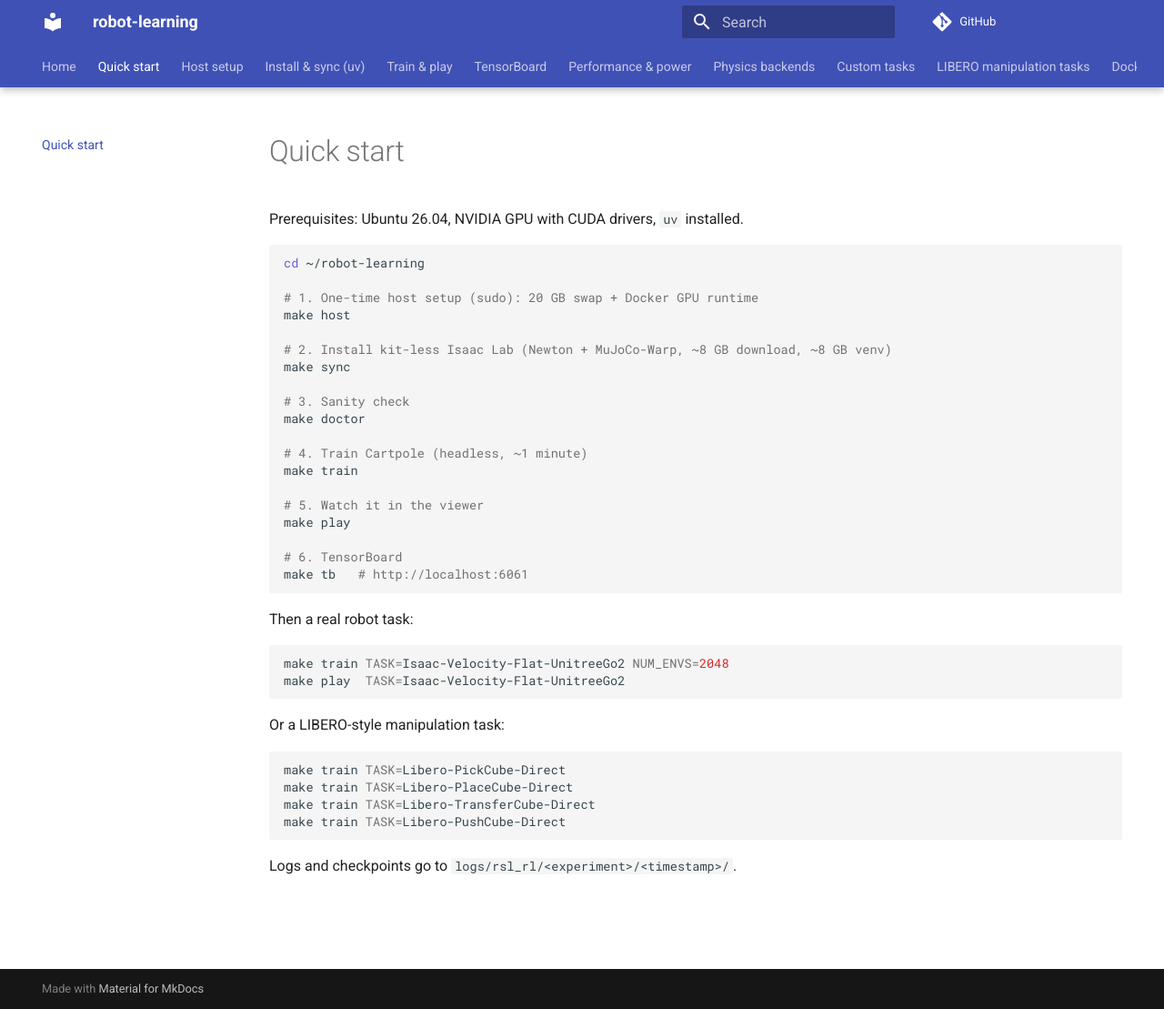
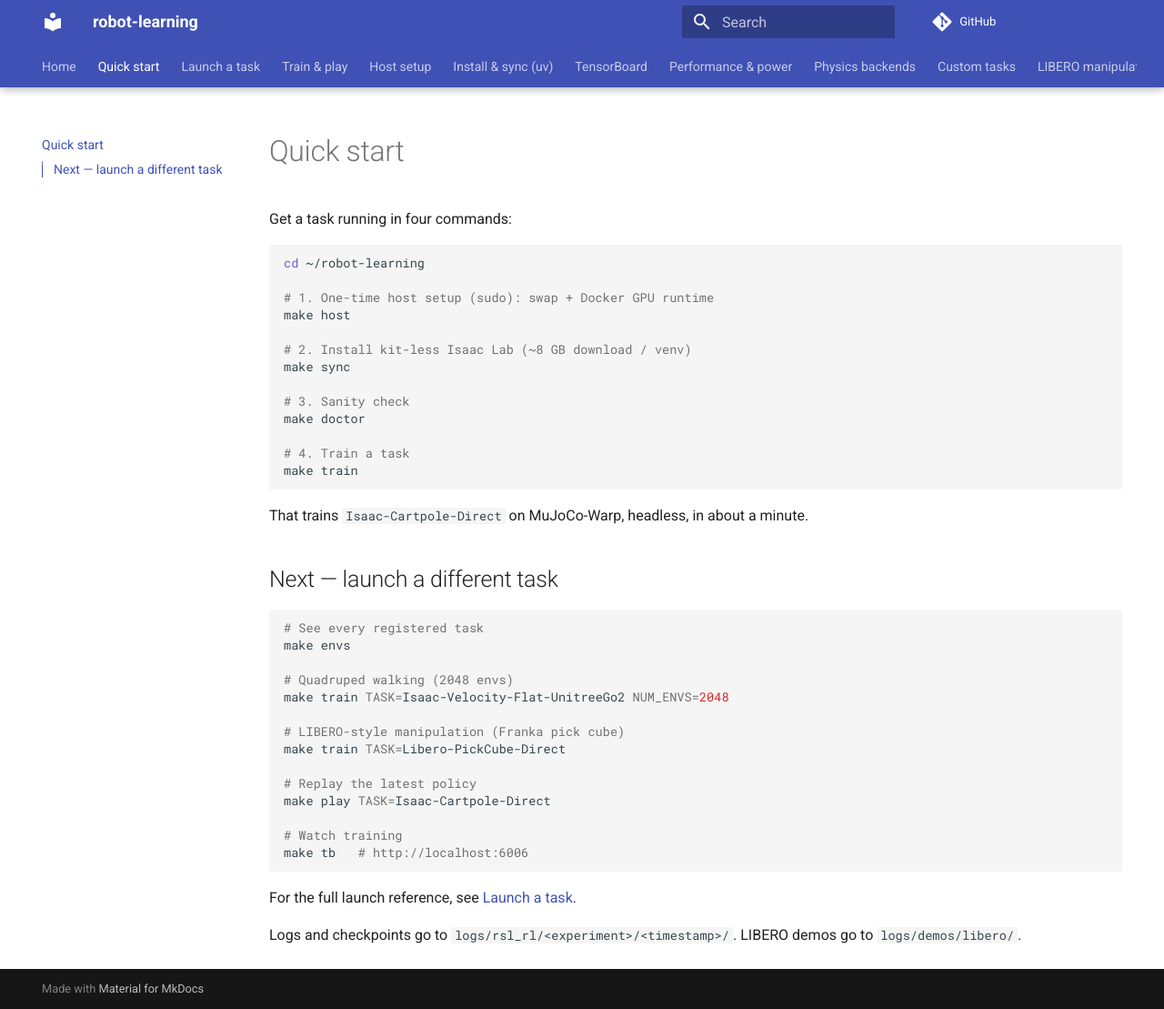
Before and after one commit to Pana1v/robot-learning, an MkDocs documentation site: the page built from docs/quick-start.md, in a window 1280 px wide and 1109 px high. Shown: the whole window at 91% size. Built offline with MkDocs 1.6.1 and Material for MkDocs 9.7.7, drawn with Linux system fonts in a browser that asks for light colours; comment, search, counter and statistics services are not loaded.

Commit message:
docs: refocus on launching tasks

````diff
--- a/docs/quick-start.md
+++ b/docs/quick-start.md
@@ -1,43 +1,44 @@
 # Quick start
 
-Prerequisites: Ubuntu 26.04, NVIDIA GPU with CUDA drivers, `uv` installed.
+Get a task running in four commands:
 
 ```bash
 cd ~/robot-learning
 
-# 1. One-time host setup (sudo): 20 GB swap + Docker GPU runtime
+# 1. One-time host setup (sudo): swap + Docker GPU runtime
 make host
 
-# 2. Install kit-less Isaac Lab (Newton + MuJoCo-Warp, ~8 GB download, ~8 GB venv)
+# 2. Install kit-less Isaac Lab (~8 GB download / venv)
 make sync
 
 # 3. Sanity check
 make doctor
 
-# 4. Train Cartpole (headless, ~1 minute)
+# 4. Train a task
 make train
-
-# 5. Watch it in the viewer
-make play
-
-# 6. TensorBoard
-make tb   # http://localhost:6061
 ```
 
-Then a real robot task:
+That trains `Isaac-Cartpole-Direct` on MuJoCo-Warp, headless, in about a minute.
+
+## Next — launch a different task
 
 ```bash
+# See every registered task
+make envs
+
+# Quadruped walking (2048 envs)
 make train TASK=Isaac-Velocity-Flat-UnitreeGo2 NUM_ENVS=2048
-make play  TASK=Isaac-Velocity-Flat-UnitreeGo2
+
+# LIBERO-style manipulation (Franka pick cube)
+make train TASK=Libero-PickCube-Direct
+
+# Replay the latest policy
+make play TASK=Isaac-Cartpole-Direct
+
+# Watch training
+make tb   # http://localhost:6006
 ```
 
-Or a LIBERO-style manipulation task:
+For the full launch reference, see [Launch a task](launch-tasks.md).
 
-```bash
-make train TASK=Libero-PickCube-Direct
-make train TASK=Libero-PlaceCube-Direct
-make train TASK=Libero-TransferCube-Direct
-make train TASK=Libero-PushCube-Direct
-```
-
-Logs and checkpoints go to `logs/rsl_rl/<experiment>/<timestamp>/`.
+Logs and checkpoints go to `logs/rsl_rl/<experiment>/<timestamp>/`. LIBERO demos go to `logs/demos/libero/`.
--- a/mkdocs.yml
+++ b/mkdocs.yml
@@ -34,9 +34,10 @@ markdown_extensions:
 nav:
   - Home: index.md
   - Quick start: quick-start.md
+  - Launch a task: launch-tasks.md
+  - Train & play: train-play.md
   - Host setup: host-setup.md
   - Install & sync (uv): install-sync.md
-  - Train & play: train-play.md
   - TensorBoard: tensorboard.md
   - Performance & power: performance-tuning.md
   - Physics backends: physics-backends.md
@@ -45,7 +46,6 @@ nav:
   - Docker: docker.md
   - Colab & Kaggle (free GPU): colab-kaggle.md
   - VLA pipeline: vla-pipeline.md
-  - Career path: career-path.md
   - Troubleshooting: troubleshooting.md
   - Upgrading: upgrading.md
 
````
Also changed, not shown: README.md (+8 -3 lines), docs/career-path.md (deleted, +0 -47 lines), docs/index.md (+2 -2 lines), docs/launch-tasks.md (added, +91 -0 lines).
